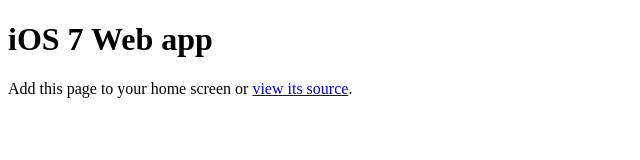
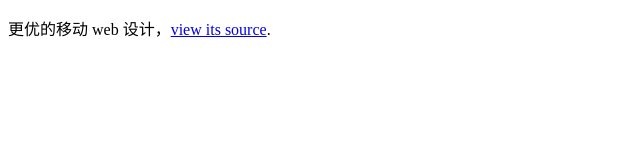
Before and after one commit to huangyangme/HTML-head, a plain HTML site: page web-app-better.html in a window 1280 px wide. Shown: the whole page, without its empty margins (0-640 px from the left). Drawn offline with Linux system fonts and the light colour scheme.

Commit message:
Update web-app-better.html

```diff
--- a/web-app-better.html
+++ b/web-app-better.html
@@ -131,8 +131,6 @@
     </head>
 
     <body>
-        <h1>iOS 7 Web app</h1>
-
-        <p>Add this page to your home screen or <a href="https://gist.github.com/tfausak/2222823">view its source</a>.
+        <p>更优的移动 web 设计，<a href="https://github.com/ihuangyang/web-app-better">view its source</a>.
     </body>
 </html>
```
